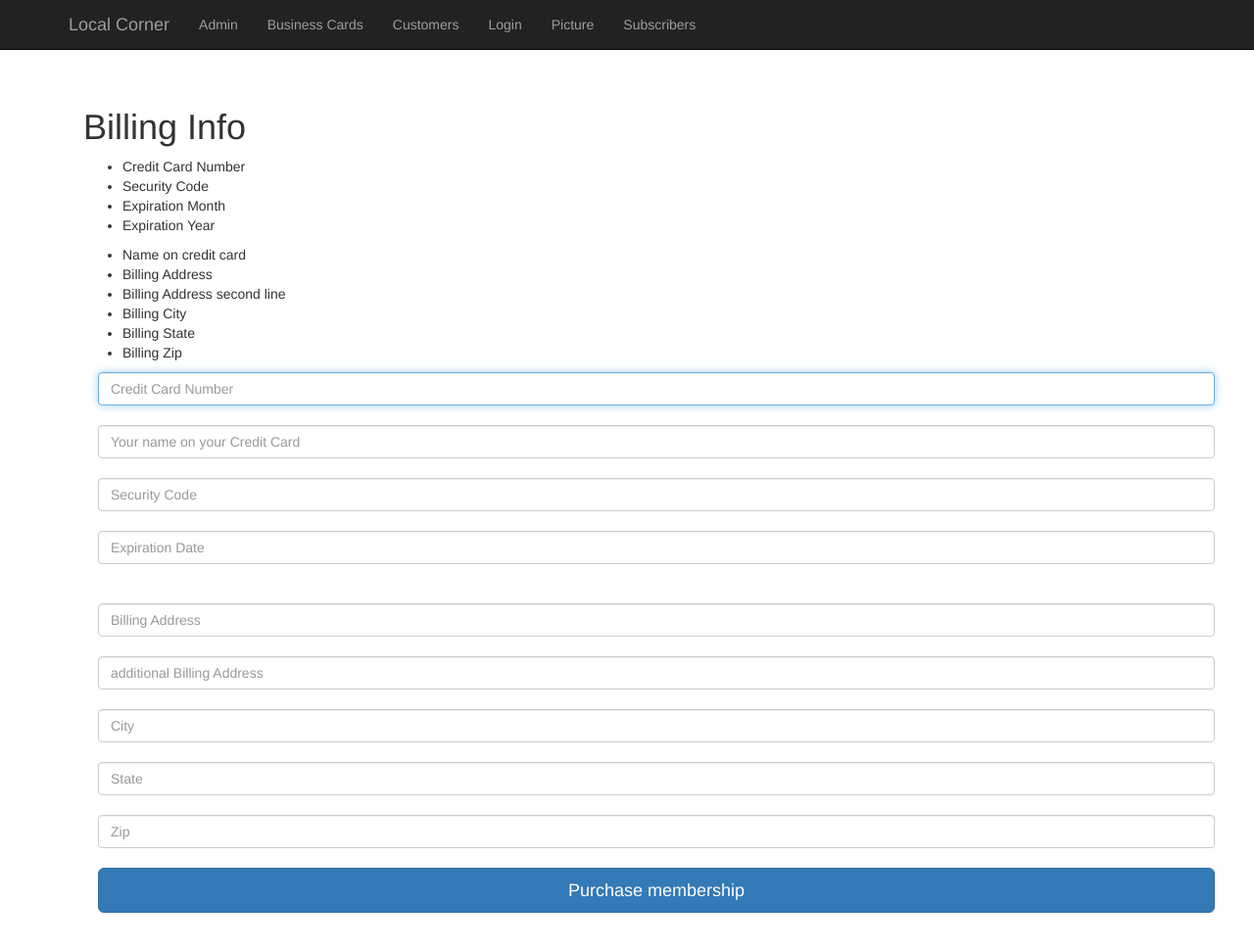
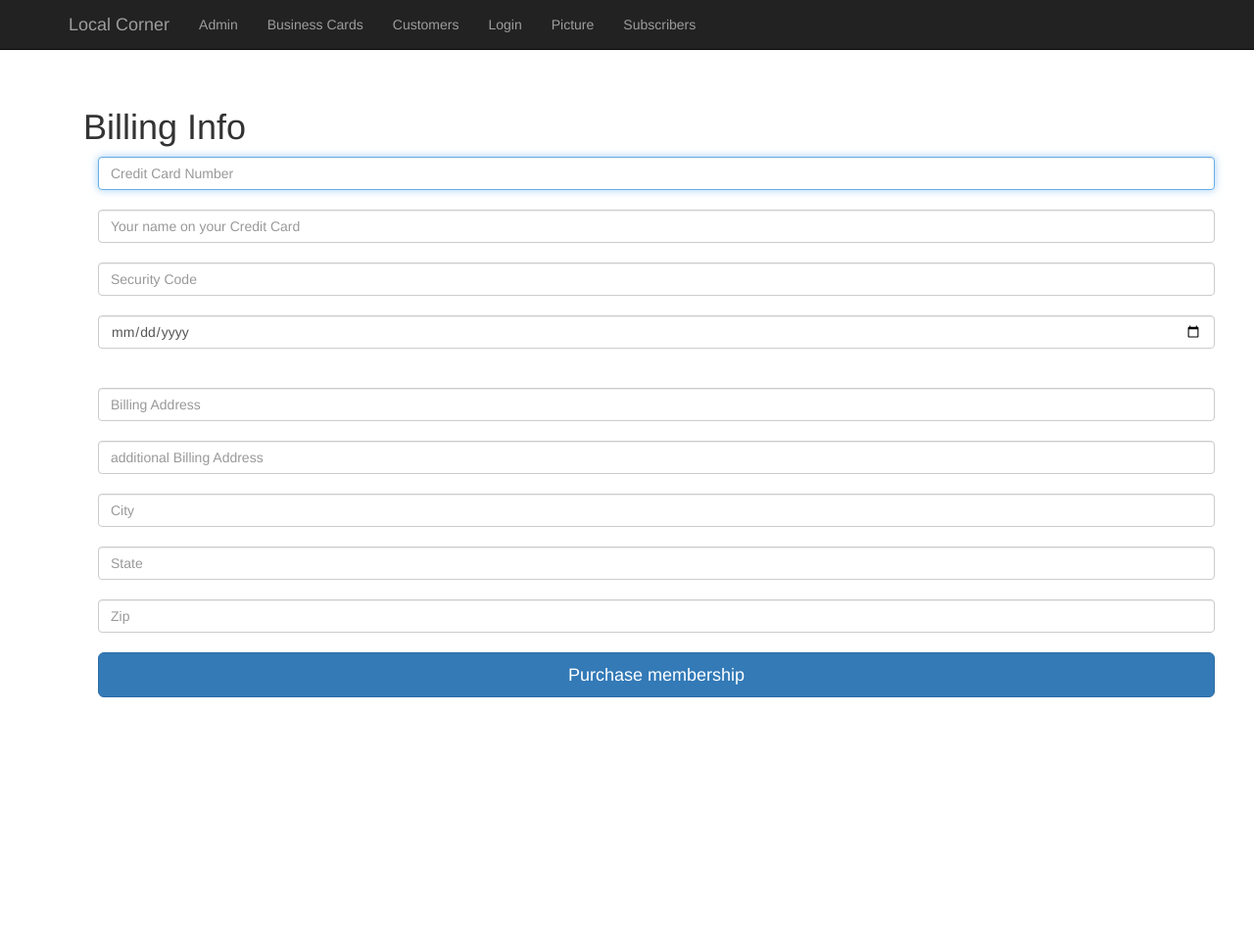
Before and after one commit to davidfekke/lcorner, a Jekyll site: the page built from billinginfo/index.md, in a window 1280 px wide and 972 px high. Shown: the whole window at 98% size. Built offline with Jekyll 4.4.1, drawn with Linux system fonts in a browser that asks for light colours; nearby versions of some CDN libraries.

```diff
--- a/billinginfo/index.md
+++ b/billinginfo/index.md
@@ -3,20 +3,6 @@
 title: "Billing Info"
 description: ""
 ---
-
-
-* Credit Card Number
-* Security Code
-* Expiration Month
-* Expiration Year
-
-* Name on credit card
-* Billing Address
-* Billing Address second line
-* Billing City
-* Billing State
-* Billing Zip
-
 
 <div class="container">
     <form class="form">
@@ -24,29 +10,29 @@
         <input type="username" id="inputCreditCardNumber" class="form-control" placeholder="Credit Card Number" required autofocus />
         <br />
         <label for="inputBillersFullName" class="sr-only">Your name on your credit card</label>
-        <input type="email" id="inputBillersFullName" class="form-control" placeholder="Your name on your Credit Card" required autofocus />
+        <input type="text" id="inputBillersFullName" class="form-control" placeholder="Your name on your Credit Card" required autofocus />
         <br />
         <label for="inputSecurityCode" class="sr-only">SecurityCode</label>
-        <input type="email" id="inputSecurityCode" class="form-control" placeholder="Security Code" required autofocus />
+        <input type="text" id="inputSecurityCode" class="form-control" placeholder="Security Code" required autofocus />
         <br />
         <label for="inputExpirationDate" class="sr-only">Expiration Date</label>
-        <input type="email" id="inputExpirationDate" class="form-control" placeholder="Expiration Date" required autofocus />
+        <input type="date" id="inputExpirationDate" class="form-control" placeholder="Expiration Date" required autofocus />
         <br />
         <br />
         <label for="inputBillingAddress" class="sr-only">Billing Address</label>
-        <input type="email" id="inputBillingAddress" class="form-control" placeholder="Billing Address" required autofocus />
+        <input type="text" id="inputBillingAddress" class="form-control" placeholder="Billing Address" required autofocus />
         <br />
         <label for="inputBillingAddress2" class="sr-only">Billing Address</label>
-        <input type="email" id="inputBillingAddress2" class="form-control" placeholder="additional Billing Address" required autofocus />
+        <input type="text" id="inputBillingAddress2" class="form-control" placeholder="additional Billing Address" required autofocus />
         <br />
         <label for="inputCity" class="sr-only">Billing City</label>
-        <input type="email" id="inputCity" class="form-control" placeholder="City" required autofocus />
+        <input type="text" id="inputCity" class="form-control" placeholder="City" required autofocus />
         <br />
         <label for="inputState" class="sr-only">Billing State</label>
-        <input type="email" id="inputState" class="form-control" placeholder="State" required autofocus />
+        <input type="text" id="inputState" class="form-control" placeholder="State" required autofocus />
         <br />
         <label for="inputZip" class="sr-only">Billing Zip</label>
-        <input type="email" id="inputState" class="form-control" placeholder="Zip" required autofocus />
+        <input type="text" id="inputState" class="form-control" placeholder="Zip" required autofocus />
         <br />
         <button class="btn btn-lg btn-primary btn-block" onclick="location.href='{{ site.baseurl }}/'">Purchase membership</button>
     </form>
```
Also changed, not shown: sponsorbilling/index.md (+2 -2 lines).
